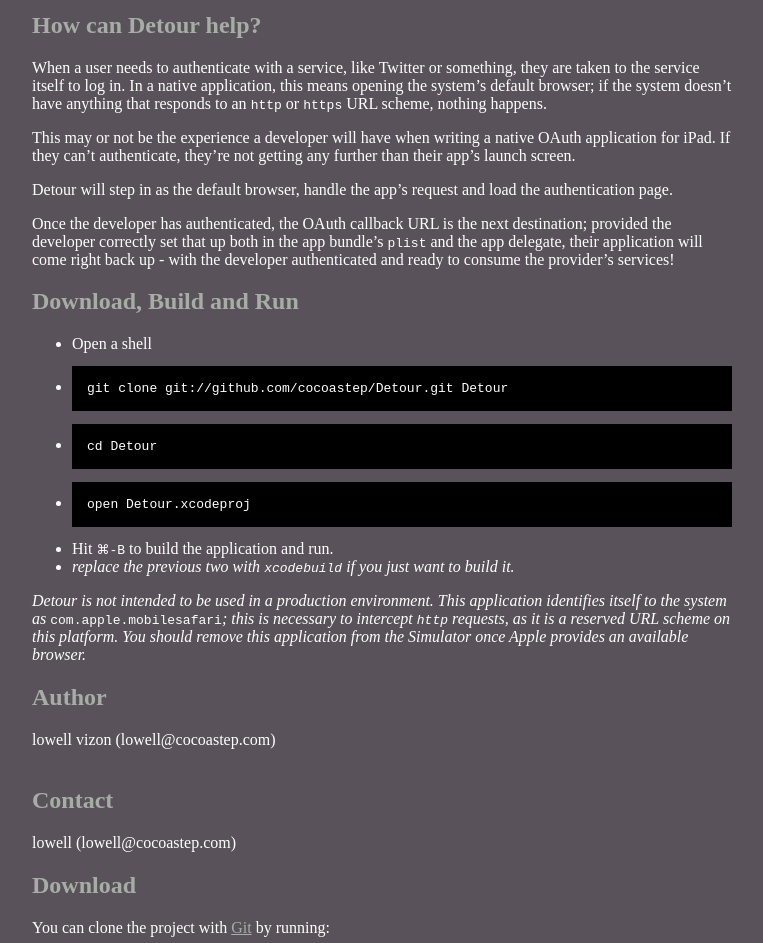
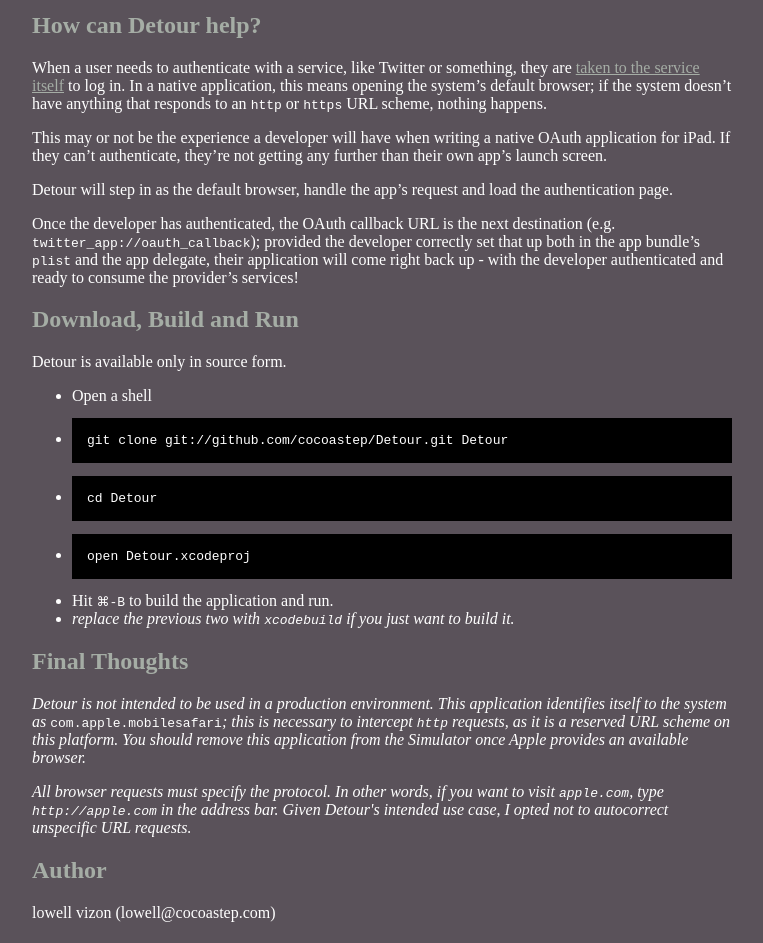
Before and after one commit to jsjohnst/Detour, a plain HTML site: page index.html in a window 1280 px wide. Shown: the part 920-1863 px from the top of the page, without its empty margins (258-1021 px from the left). Drawn offline with Linux system fonts and the light colour scheme.

Commit message:
Corrected description text.

```diff
--- a/index.html
+++ b/index.html
@@ -45,21 +45,23 @@
       <center>Introducing Detour, the world's first available web browser for iPad.</center>
     </div>
 
-		<p><center><img src="detour.png"/></center></p>
+		<p><center><img src="detour.png" alt="Yes, it looks bad. I'm not a designer. It's passable for something made in Keynote.app though, right?"/></center></p>
 
 		<p>Developing an iPad application that uses OAuth is a little difficult right now because MobileSafari may or not be available in the Simulator that may or may not be a part of iPhone SDK 3.2 beta.</p>
 
 		<h2>How can Detour help?</h2>
 
-		<p>When a user needs to authenticate with a service, like Twitter or something, they are taken to the service itself to log in. In a native application, this means opening the system&#8217;s default browser; if the system doesn&#8217;t have anything that responds to an <code>http</code> or <code>https</code> URL scheme, nothing happens.</p>
+		<p>When a user needs to authenticate with a service, like Twitter or something, they are <a href="http://blog.atebits.com/2009/02/fixing-oauth/">taken to the service itself</a> to log in. In a native application, this means opening the system&#8217;s default browser; if the system doesn&#8217;t have anything that responds to an <code>http</code> or <code>https</code> URL scheme, nothing happens.</p>
 
-		<p>This may or not be the experience a developer will have when writing a native OAuth application for iPad. If they can&#8217;t authenticate, they&#8217;re not getting any further than their app&#8217;s launch screen.</p>
+		<p>This may or not be the experience a developer will have when writing a native OAuth application for iPad. If they can&#8217;t authenticate, they&#8217;re not getting any further than their own app&#8217;s launch screen.</p>
 
 		<p>Detour will step in as the default browser, handle the app&#8217;s request and load the authentication page.</p>
 
-		<p>Once the developer has authenticated, the OAuth callback URL is the next destination; provided the developer correctly set that up both in the app bundle&#8217;s <code>plist</code> and the app delegate, their application will come right back up - with the developer authenticated and ready to consume the provider&#8217;s services!</p>
+		<p>Once the developer has authenticated, the OAuth callback URL is the next destination (e.g. <code>twitter_app://oauth_callback</code>); provided the developer correctly set that up both in the app bundle&#8217;s <code>plist</code> and the app delegate, their application will come right back up - with the developer authenticated and ready to consume the provider&#8217;s services!</p>
 
 		<h2>Download, Build and Run</h2>
+
+		<p>Detour is available only in source form.</p>
 
 		<ul>
 		<li>Open a shell</li>
@@ -70,7 +72,11 @@
 		<li><em>replace the previous two with <code>xcodebuild</code> if you just want to build it.</em></li>
 		</ul>
 
+		<h2>Final Thoughts</h2>
+
 		<p><em>Detour is not intended to be used in a production environment. This application identifies itself to the system as</em> <code>com.apple.mobilesafari</code><em>; this is necessary to intercept <code>http</code> requests, as it is a reserved URL scheme on this platform. You should remove this application from the Simulator once Apple provides an available browser.</em></p>
+
+		<p><em>All browser requests must specify the protocol. In other words, if you want to visit <code>apple.com</code>, type <code>http://apple.com</code> in the address bar. Given Detour's intended use case, I opted not to autocorrect unspecific URL requests.</em></p>
 
     <h2>Author</h2>
 <p>lowell vizon (lowell@cocoastep.com)
```
